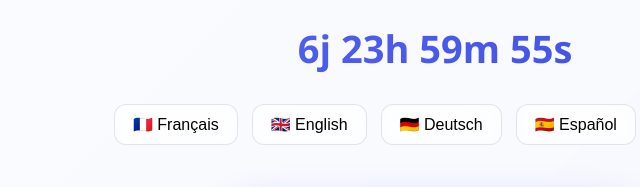
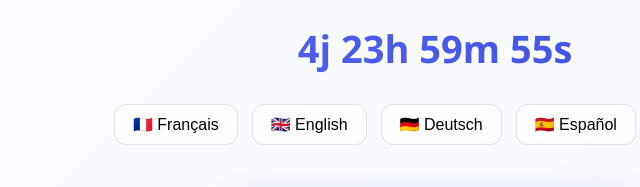
Before and after one commit to Ilyox12345/BumpX, a plain HTML site: page index.html in a window 1280 px wide. Shown: the part 437-624 px from the top of the page, 205-845 px from the left. Drawn offline with Linux system fonts and the light colour scheme.

Commit message:
Update index.html

```diff
--- a/index.html
+++ b/index.html
@@ -182,9 +182,9 @@
     </footer>
 
     <script>
-        // Countdown 7 jours
+    // Countdown 5 jours
     const targetDate = new Date();
-        targetDate.setDate(targetDate.getDate() + 7);
+    targetDate.setDate(targetDate.getDate() + 5);
 
     function updateCountdown() {
         const now = new Date();
@@ -235,5 +235,6 @@
     }
 </script>
 
+
 </body>
 </html>
```
Lines whose indentation alone changed are shown as unchanged.
